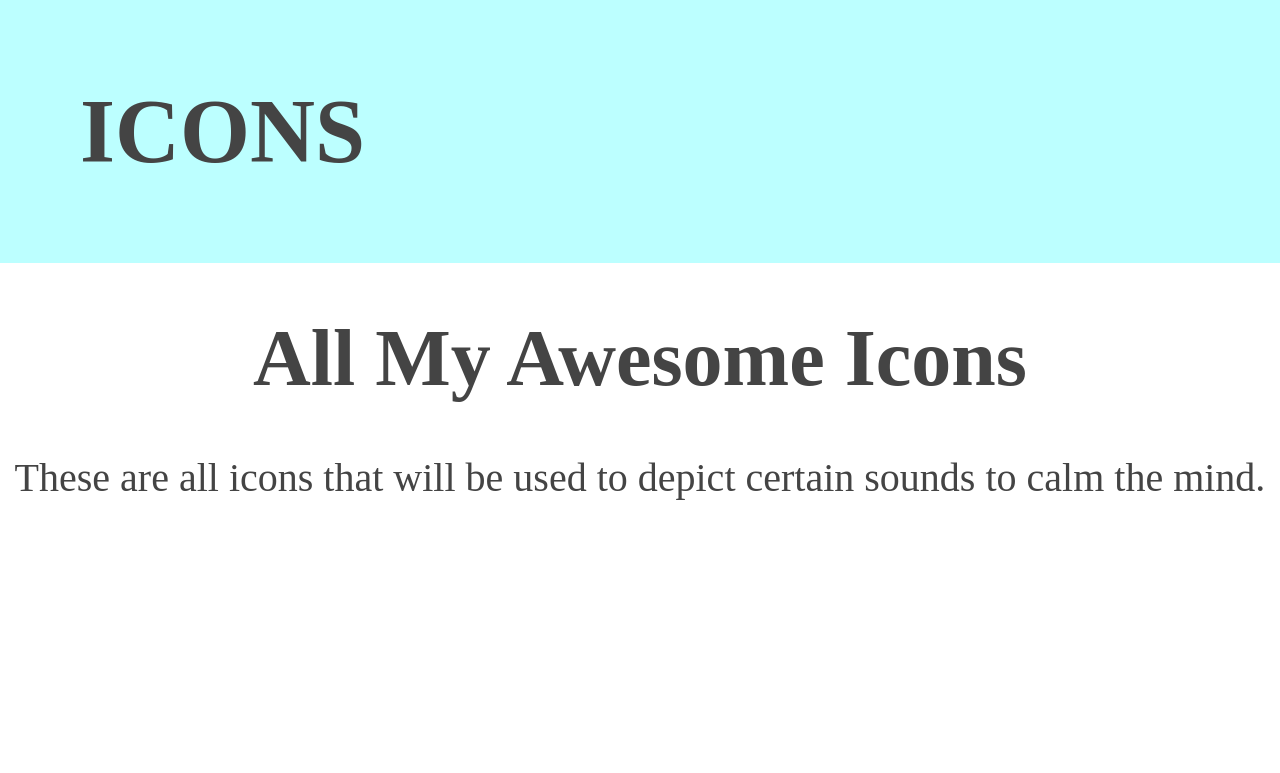
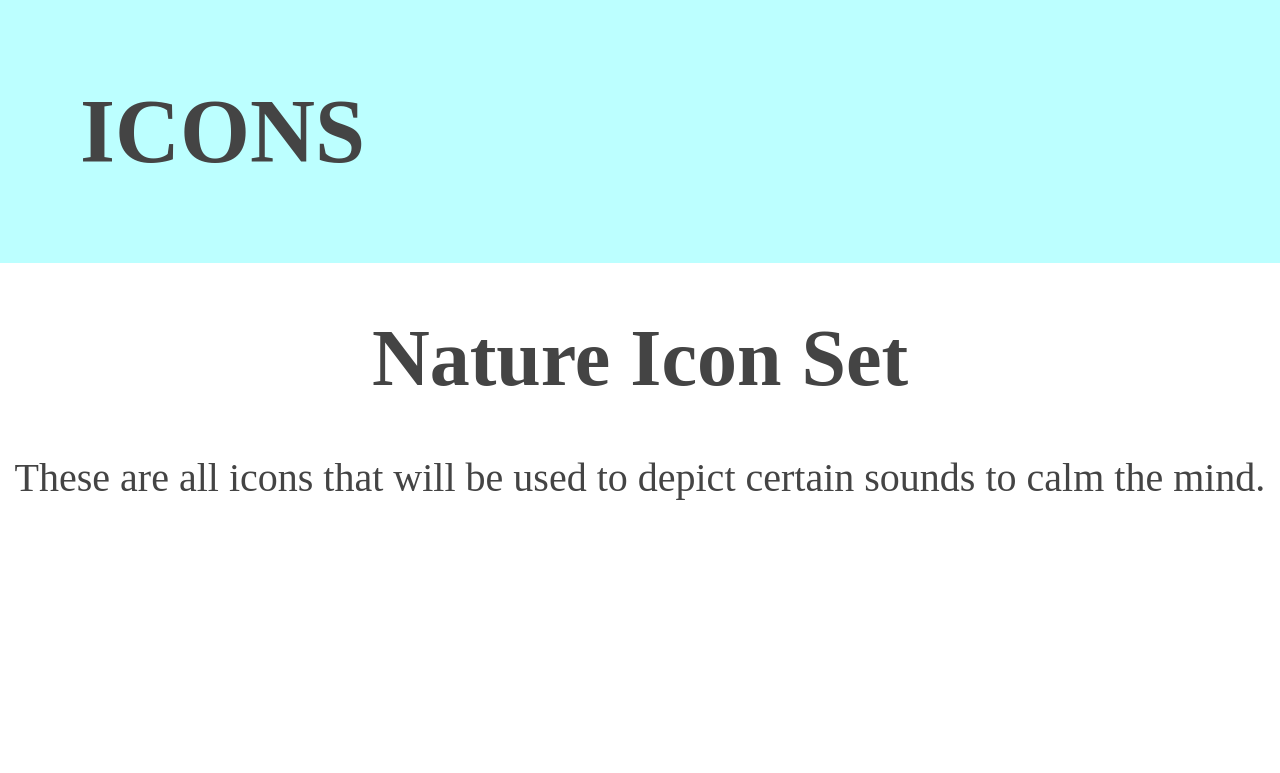
Before and after one commit to jasminechicoine/chicoine_j_icon_hw, a plain HTML site: page index.html in a window 1280 px wide. Shown: the top 773 px of the page. Drawn offline with Linux system fonts and the light colour scheme.

Commit message:
title change

```diff
--- a/index.html
+++ b/index.html
@@ -18,7 +18,7 @@
     </header>
 
     <section class="icons">
-        <h2>All My Awesome Icons</h2>
+        <h2>Nature Icon Set</h2>
         <article>
           These are all icons that will be used to depict certain sounds to calm the mind.
         </article>
```
